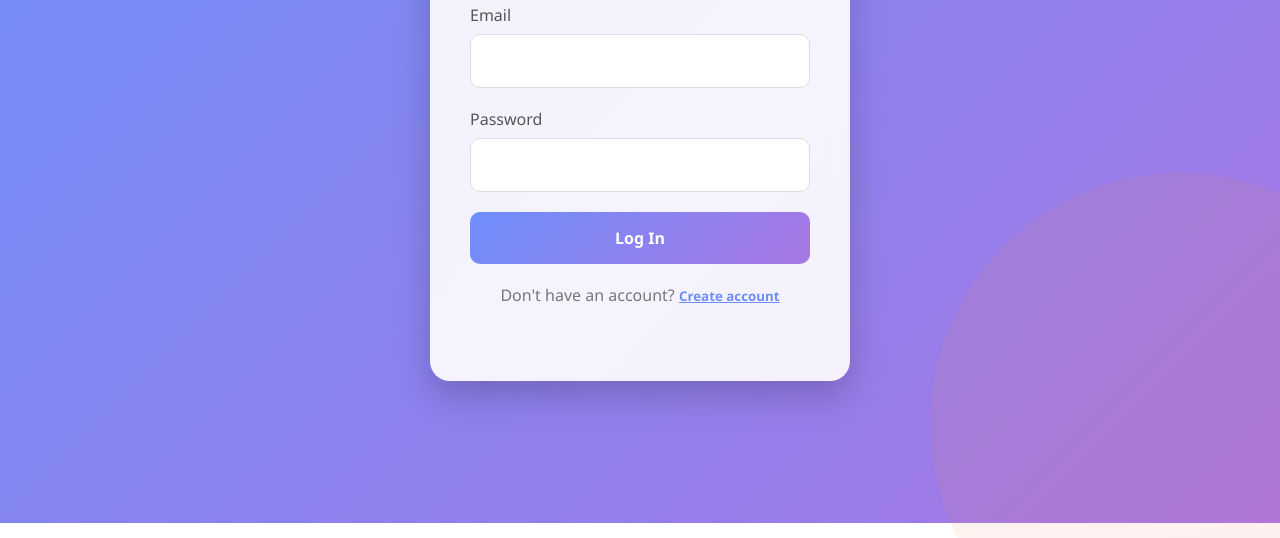
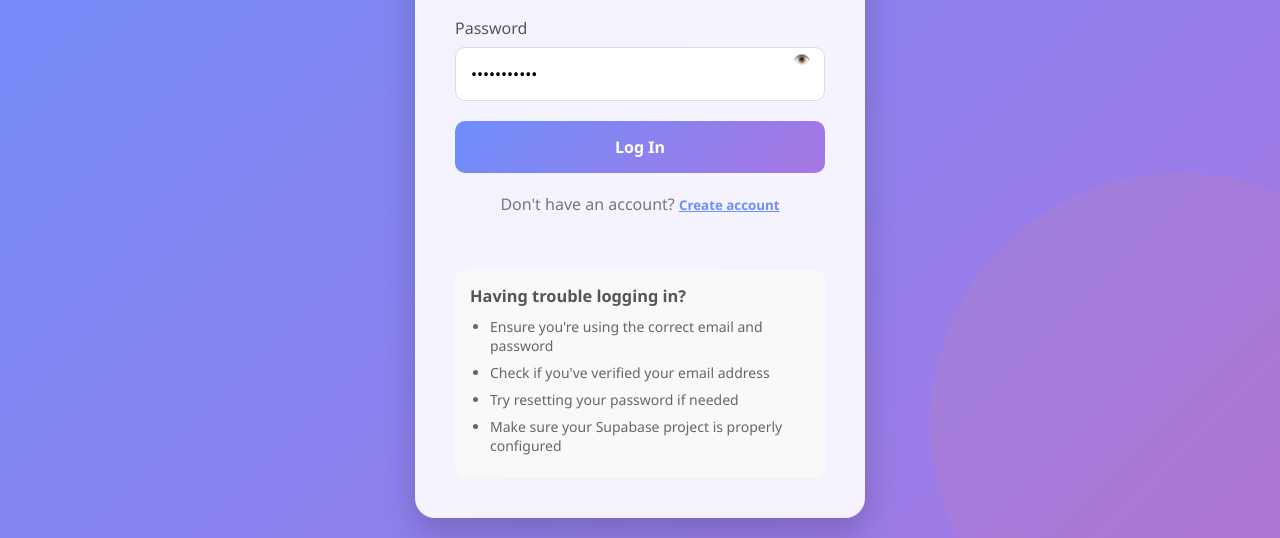
Before and after one commit to demogorgon37846tv-debug/task-manager, a website: page index.html in a window 1280 px wide. Shown: the part 277-815 px from the top of the page. Drawn offline with nearby package versions, Linux system fonts and the light colour scheme.

Commit message:
Update index.html

```diff
--- a/index.html
+++ b/index.html
@@ -1,10 +1,9 @@
-<!doctype html>
+<!DOCTYPE html>
 <html lang="en">
 <head>
-  <meta charset="utf-8" />
-  <meta name="viewport" content="width=device-width,initial-scale=1" />
+    <meta charset="UTF-8">
+    <meta name="viewport" content="width=device-width, initial-scale=1.0">
     <title>Teacher's Login Portal</title>
-  <!-- Add Supabase client library -->
     <script src="https://cdn.jsdelivr.net/npm/@supabase/supabase-js@2"></script>
     <style>
         * {
@@ -65,7 +64,7 @@
             box-shadow: 0 15px 35px rgba(0, 0, 0, 0.2);
             padding: 40px;
             width: 100%;
-      max-width: 420px;
+            max-width: 450px;
             transform: translateY(0);
             transition: transform 0.3s ease;
         }
@@ -89,6 +88,7 @@
         .sub {
             color: #777;
             font-size: 16px;
+            margin-bottom: 10px;
         }
 
         .input-group {
@@ -166,7 +166,6 @@
             font-weight: 500;
         }
 
-    /* Success message style */
         .msg.success {
             color: #2ecc71;
         }
@@ -252,6 +251,43 @@
         @keyframes spin {
             to { transform: rotate(360deg); }
         }
+
+        .password-toggle {
+            position: relative;
+        }
+
+        .toggle-password {
+            position: absolute;
+            right: 15px;
+            top: 50%;
+            transform: translateY(-50%);
+            background: none;
+            border: none;
+            cursor: pointer;
+            color: #777;
+        }
+
+        .troubleshooting {
+            background: #f9f9f9;
+            border-radius: 10px;
+            padding: 15px;
+            margin-top: 20px;
+            font-size: 14px;
+        }
+
+        .troubleshooting h3 {
+            margin-bottom: 10px;
+            color: #555;
+        }
+
+        .troubleshooting ul {
+            padding-left: 20px;
+            color: #666;
+        }
+
+        .troubleshooting li {
+            margin-bottom: 8px;
+        }
     </style>
 </head>
 <body>
@@ -261,16 +297,18 @@
         <div class="brand">
             <h1>Teacher's Portal</h1>
             <p class="sub">Sign in to access your dashboard</p>
+            <p class="sub">Test with: teacher@example.com / Password123</p>
         </div>
 
         <form id="loginForm" class="form" onsubmit="return handleLogin(event)">
             <div class="input-group">
                 <label for="loginUser">Email</label>
-        <input id="loginUser" name="email" type="email" autocomplete="email" required>
+                <input id="loginUser" name="email" type="email" autocomplete="email" required value="teacher@example.com">
             </div>
-      <div class="input-group">
+            <div class="input-group password-toggle">
                 <label for="loginPass">Password</label>
-        <input id="loginPass" type="password" name="password" autocomplete="current-password" required>
+                <input id="loginPass" type="password" name="password" autocomplete="current-password" required value="Password123">
+                <button type="button" class="toggle-password" onclick="togglePassword('loginPass')">👁️</button>
             </div>
 
             <button class="btn primary" type="submit" id="loginBtn">Log In</button>
@@ -281,6 +319,16 @@
             </div>
 
             <p id="loginMsg" class="msg"></p>
+
+            <div class="troubleshooting">
+                <h3>Having trouble logging in?</h3>
+                <ul>
+                    <li>Ensure you're using the correct email and password</li>
+                    <li>Check if you've verified your email address</li>
+                    <li>Try resetting your password if needed</li>
+                    <li>Make sure your Supabase project is properly configured</li>
+                </ul>
+            </div>
         </form>
     </main>
 
@@ -294,13 +342,15 @@
                     <label for="signupEmail">Email</label>
                     <input id="signupEmail" type="email" required>
                 </div>
-        <div class="input-group">
-          <label for="signupPass">Password</label>
+                <div class="input-group password-toggle">
+                    <label for="signupPass">Password (min. 6 characters)</label>
                     <input id="signupPass" type="password" required>
+                    <button type="button" class="toggle-password" onclick="togglePassword('signupPass')">👁️</button>
                 </div>
-        <div class="input-group">
+                <div class="input-group password-toggle">
                     <label for="signupPass2">Confirm password</label>
                     <input id="signupPass2" type="password" required>
+                    <button type="button" class="toggle-password" onclick="togglePassword('signupPass2')">👁️</button>
                 </div>
 
                 <button class="btn primary" type="submit" id="signupBtn">Sign up</button>
@@ -329,6 +379,12 @@
             localStorage.removeItem('auth_token');
         }
 
+        function togglePassword(inputId) {
+            const input = document.getElementById(inputId);
+            const type = input.getAttribute('type') === 'password' ? 'text' : 'password';
+            input.setAttribute('type', type);
+        }
+
         async function handleSignup(e) {
             e.preventDefault();
             const email = document.getElementById('signupEmail').value.trim();
@@ -345,6 +401,11 @@
 
             if (!email || !password) {
                 msg.textContent = 'Provide email and password';
+                return false;
+            }
+
+            if (password.length < 6) {
+                msg.textContent = 'Password must be at least 6 characters long';
                 return false;
             }
 
@@ -388,7 +449,7 @@
 
             } catch (err) {
                 msg.textContent = 'An error occurred during signup';
-      console.error(err);
+                console.error('Signup error:', err);
                 signupBtn.textContent = originalText;
                 signupBtn.disabled = false;
             }
@@ -414,17 +475,22 @@
                 loginBtn.innerHTML = '<span class="loader"></span> Logging in...';
                 loginBtn.disabled = true;
 
+                console.log('Attempting login with:', email);
+
                 const { data, error } = await supabase.auth.signInWithPassword({
                     email: email,
                     password: password,
                 });
 
                 if (error) {
-        msg.textContent = error.message;
+                    console.error('Login error:', error);
+                    msg.textContent = error.message + '. Please check your credentials and try again.';
                     loginBtn.textContent = originalText;
                     loginBtn.disabled = false;
                     return false;
                 }
+
+                console.log('Login successful:', data);
 
                 // Store the access token
                 setToken(data.session.access_token);
@@ -440,7 +506,7 @@
 
             } catch (err) {
                 msg.textContent = 'An error occurred during login';
-      console.error(err);
+                console.error('Login exception:', err);
                 loginBtn.textContent = originalText;
                 loginBtn.disabled = false;
             }
@@ -460,7 +526,9 @@
             modal.style.display = 'none';
             modal.setAttribute('aria-hidden', 'true');
             document.getElementById('signupForm').reset();
-    document.getElementById('signupMsg').textContent = '';
+            const msg = document.getElementById('signupMsg');
+            msg.textContent = '';
+            msg.classList.remove('success');
         }
 
         // Close modal on ESC or clicking outside
@@ -482,7 +550,13 @@
         }
 
         // Check authentication status on page load
-  document.addEventListener('DOMContentLoaded', checkAuth);
+        document.addEventListener('DOMContentLoaded', function() {
+            checkAuth();
+
+            // Add debug info
+            console.log('Supabase initialized with URL:', SUPABASE_URL);
+            console.log('Test credentials: teacher@example.com / Password123');
+        });
     </script>
 </body>
 </html>
```
Lines whose indentation alone changed are shown as unchanged.
